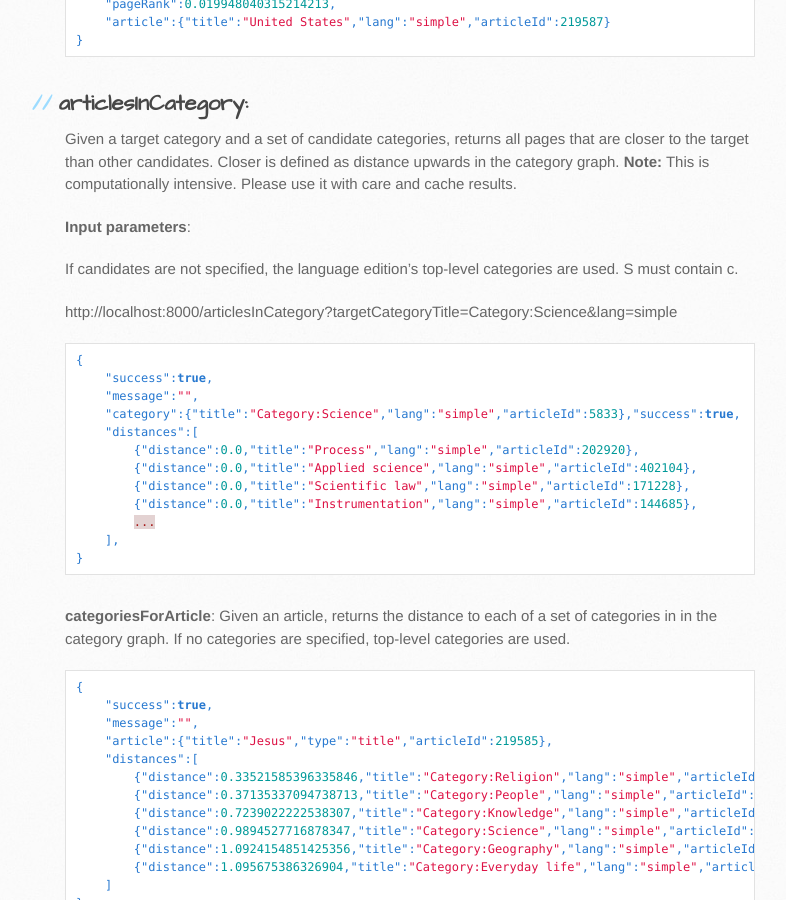
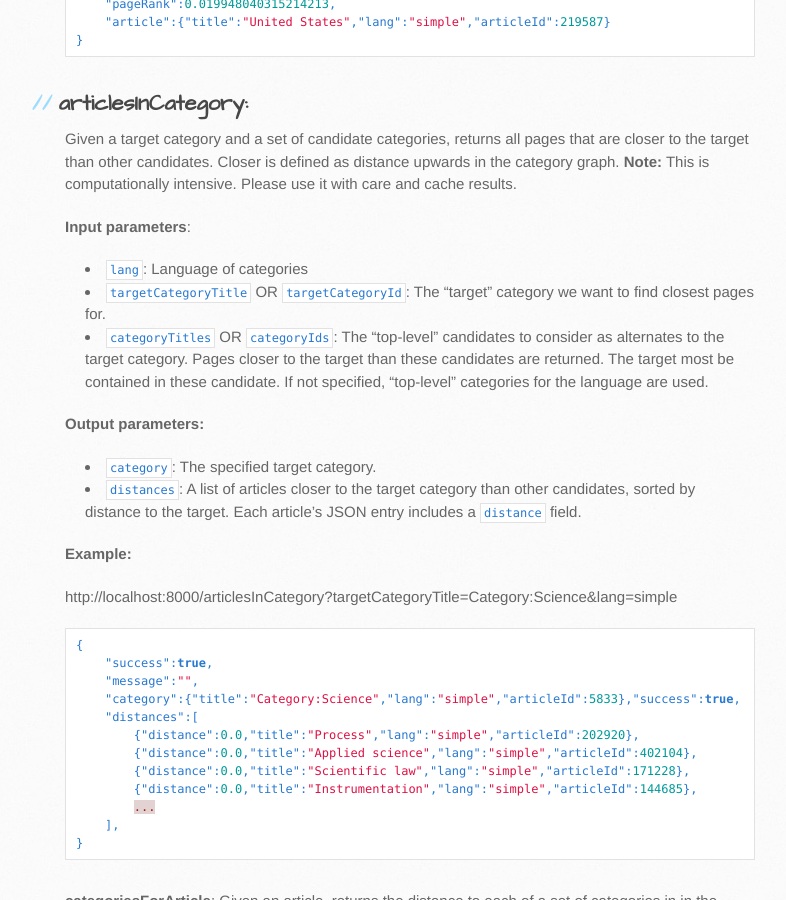
Before and after one commit to shilad/wikibrain, a Jekyll site: the page built from tutorial/web-api.md, in a window 1280 px wide and 900 px high, scrolled down 4019 px. Shown: the whole window, without its empty margins (105-891 px from the left). Built offline with Jekyll 4.4.1, drawn with Linux system fonts in a browser that asks for light colours; nearby versions of some CDN libraries; Markdown is read by kramdown in place of the engine named in the settings.

Commit message:
Update web-api.md

```diff
--- a/tutorial/web-api.md
+++ b/tutorial/web-api.md
@@ -177,8 +177,16 @@ Given a target category and a set of candidate categories, returns all pages tha
 
 **Input parameters**:
 
+* `lang`: Language of categories
+* `targetCategoryTitle` OR `targetCategoryId`: The "target" category we want to find closest pages for.
+* `categoryTitles` OR `categoryIds`: The "top-level" candidates to consider as alternates to the target category. Pages closer to the target than these candidates are returned. The target most be contained in these candidate. If not specified, "top-level" categories for the language are used.
 
-If candidates are not specified, the language edition's top-level categories are used. S must contain c.
+**Output parameters:**
+
+* `category`: The specified target category.
+* `distances`: A list of articles closer to the target category than other candidates, sorted by distance to the target. Each article's JSON entry includes a `distance` field.
+
+**Example:**
 
 http://localhost:8000/articlesInCategory?targetCategoryTitle=Category:Science&lang=simple
 
```
